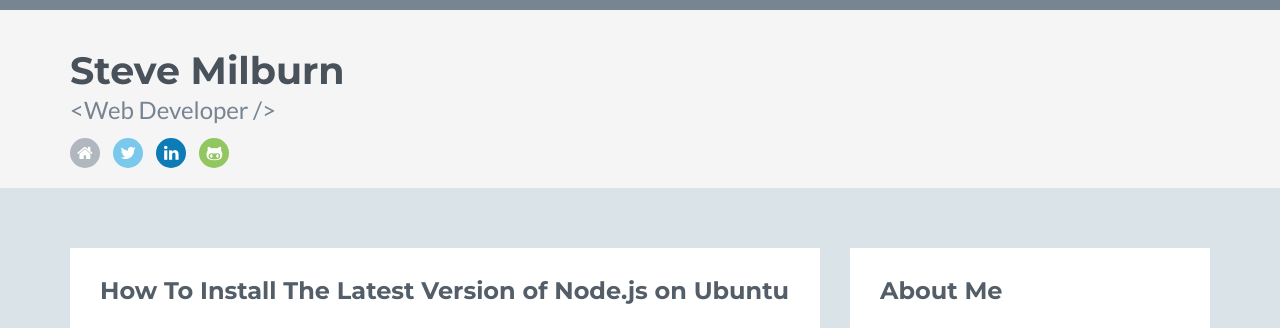
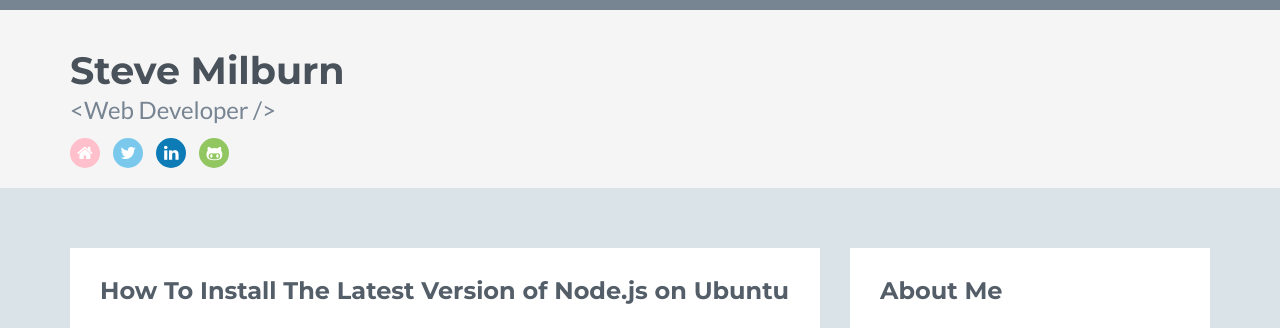
Before and after one commit to stvmlbrn/stvmlbrn.github.io, a Jekyll site: the page built from _posts/2017-11-25-install-latest-node-version-on-ubuntu.md, in a window 1280 px wide. Shown: the top 328 px of the page. Built offline with Jekyll 4.4.1, drawn with Linux system fonts in a browser that asks for light colours; nearby versions of some CDN libraries; comment, search, counter and statistics services are not loaded.

Commit message:
added pink background to home link

```diff
--- a/css/styles.css
+++ b/css/styles.css
@@ -195,7 +195,8 @@ iframe {
 }
 
 .social .home {
-  background: #b0b7bf;
+  /* background: #b0b7bf; */
+  background: #FFC0CB;
 }
 
 .social .linkedin {
```
